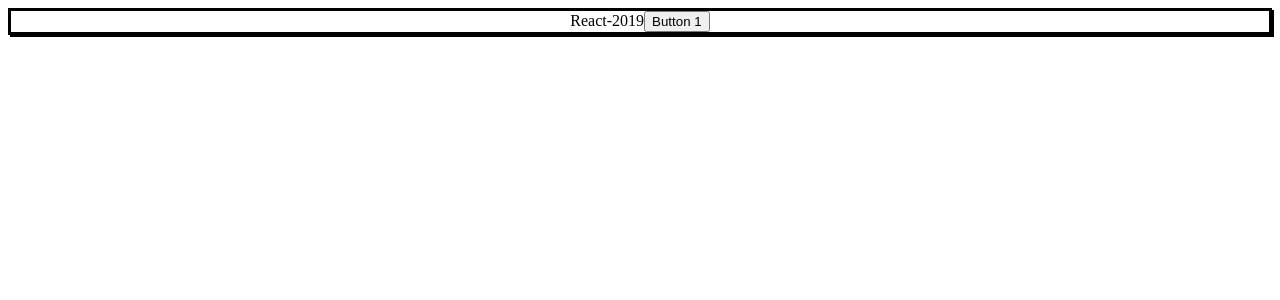
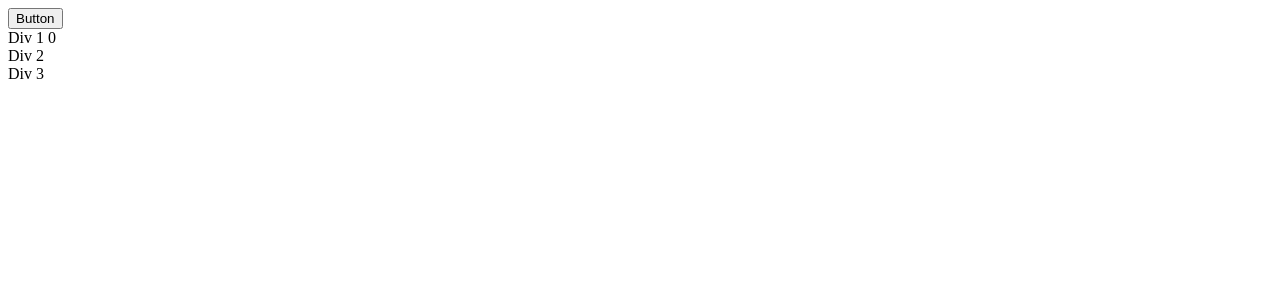
Before and after one commit to smerante/react-2019, a React (Create React App) app in the folder app1/: page / in a window 1280 px wide. Shown: the top 300 px of the page. Built offline with nearby package versions, Linux system fonts and the light colour scheme; the HTML template or start-up script is replaced by a standard one.

Commit message:
L18: working with state and state manipulation

```diff
--- a/app1/src/App.css
+++ /dev/null
@@ -1,3 +0,0 @@
-button:hover {
-    color: yellow;
-}
--- a/app1/src/App.js
+++ b/app1/src/App.js
@@ -1,18 +1,30 @@
 import React, { Component } from 'react';
-import './App.css';
-import * as styles from './styles'
 
 class App extends Component {
 
+  state = {
+    counter: 0
+  };
+
+  increment = () => {
+    this.setState({ counter: 5 })
+  }
 
   render() {
 
     return (
       <div className="App">
-        <div style={styles.divStyle}>
-          React-2019
-        <button id="test" className="test">Button 1 </button>
+        <button onClick={() => this.increment()}>Button </button>
+        <div>
+          Div 1 {this.state.counter}
         </div>
+        <div>
+          Div 2
+        </div>
+        <div>
+          Div 3
+        </div>
+
       </div>
     );
   }
--- a/app1/src/styles.js
+++ /dev/null
@@ -1,6 +0,0 @@
-
-export const divStyle = {
-    border: 'solid',
-    textAlign: 'center',
-    boxShadow: '2px 2px'
-}
```
